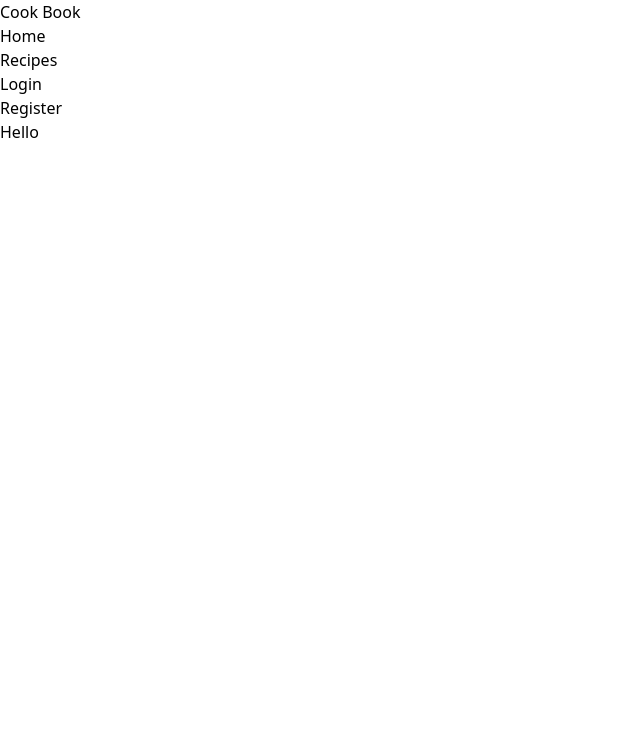
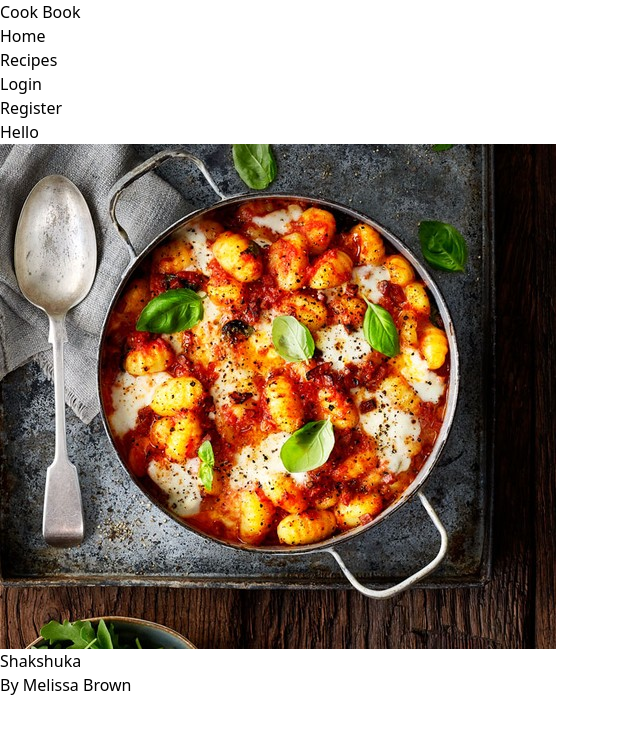
Before and after one commit to rorisangputu/cook-book, a React (Vite) app in the folder client/: page / in a window 1280 px wide. Shown: the top 734 px of the page, without its empty margins (0-640 px from the left). Built offline with nearby package versions, Linux system fonts and the light colour scheme.

Commit message:
creating mock recipe items

```diff
--- /dev/null
+++ b/client/src/components/RecipeItem.jsx
@@ -0,0 +1,13 @@
+import foodpic from '../assets/foodpic.jpg'
+
+const RecipeItem = () => {
+    return (
+        <div>
+            <img className='h-48' src={foodpic} alt="" />
+            <h1 className='text-[23px]'>Shakshuka</h1>
+            <p className='text-md text-[#626262]'>By Melissa Brown</p>
+        </div>
+    )
+}
+
+export default RecipeItem
--- /dev/null
+++ b/client/src/components/RecipeList.jsx
@@ -0,0 +1,12 @@
+
+import RecipeItem from './RecipeItem'
+
+const RecipeList = () => {
+    return (
+        <div>
+            <RecipeItem />
+        </div>
+    )
+}
+
+export default RecipeList
--- a/client/src/pages/Home.jsx
+++ b/client/src/pages/Home.jsx
@@ -1,8 +1,13 @@
+import RecipeList from "../components/RecipeList"
 
 const Home = () => {
     return (
-        <div>
-            <h1>Hello</h1>
+        <div className="w-full">
+            <div className="w-[90%] md:container mx-auto">
+                <h1>Hello</h1>
+                <RecipeList />
+            </div>
+
         </div>
     )
 }
--- a/client/src/pages/Register.jsx
+++ b/client/src/pages/Register.jsx
@@ -53,7 +53,7 @@ const Register = () => {
                             required
                         />
                     </div>
-                    <div className="mb-6">
+                    <div className="mb-4">
                         <label className="block text-gray-700 text-sm font-bold mb-2" htmlFor="password">
                             Password
                         </label>
@@ -63,6 +63,20 @@ const Register = () => {
                             type="password"
                             name="password"
                             value={form.password}
+                            onChange={handleChange}
+                            required
+                        />
+                    </div>
+                    <div className="mb-6">
+                        <label className="block text-gray-700 text-sm font-bold mb-2" htmlFor="username">
+                            Profile Picture
+                        </label>
+                        <input
+                            className="shadow appearance-none border rounded w-full py-2 px-3 text-gray-700 leading-tight focus:outline-none focus:shadow-outline"
+                            id="username"
+                            type="file"
+                            name="img"
+                            value={form.username}
                             onChange={handleChange}
                             required
                         />
```
Also changed, not shown: client/src/assets/foodpic.jpg (added), 1 other file (tests, documents, lock files or other folders).
